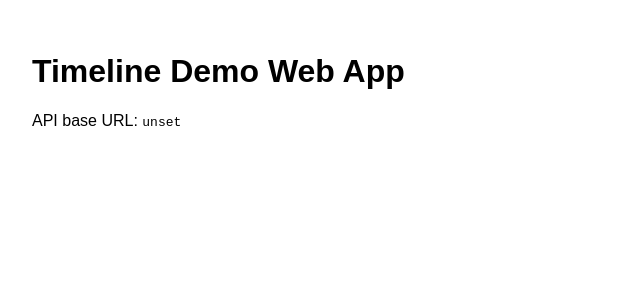
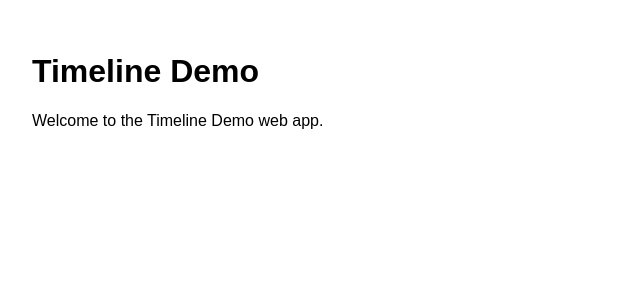
Before and after one commit to bighog300/timeline-demo, a Next.js app in the folder apps/web/: page / in a window 1280 px wide. Shown: the top 300 px of the page, without its empty margins (0-640 px from the left). Built offline with nearby package versions, Linux system fonts and the light colour scheme; no server answers.

Commit message:
Add Next.js web app

```diff
--- a/apps/web/app/page.tsx
+++ b/apps/web/app/page.tsx
@@ -1,10 +1,8 @@
-const apiBaseUrl = process.env.NEXT_PUBLIC_API_BASE || '/api';
-
 export default function HomePage() {
   return (
     <main style={{ fontFamily: 'sans-serif', padding: 24 }}>
-      <h1>Timeline Demo Web App</h1>
-      <p>API base URL: <code>{apiBaseUrl}</code></p>
+      <h1>Timeline Demo</h1>
+      <p>Welcome to the Timeline Demo web app.</p>
     </main>
   );
 }
--- /dev/null
+++ b/apps/web/next.config.js
@@ -0,0 +1,4 @@
+/** @type {import('next').NextConfig} */
+const nextConfig = {};
+
+module.exports = nextConfig;
--- a/apps/web/next.config.ts
+++ /dev/null
@@ -1,5 +0,0 @@
-import type { NextConfig } from 'next';
-
-const nextConfig: NextConfig = {};
-
-export default nextConfig;
--- a/apps/web/package.json
+++ b/apps/web/package.json
@@ -2,9 +2,9 @@
   "name": "@timeline/web",
   "private": true,
   "scripts": {
-    "dev": "next dev -p ${PORT:-3000}",
+    "dev": "next dev",
     "build": "next build",
-    "start": "next start -p ${PORT:-3000}",
+    "start": "next start",
     "lint": "next lint"
   },
   "dependencies": {
```
Also changed, not shown: apps/web/.eslintrc.json (added), 1 other file (tests, documents, lock files or other folders).
